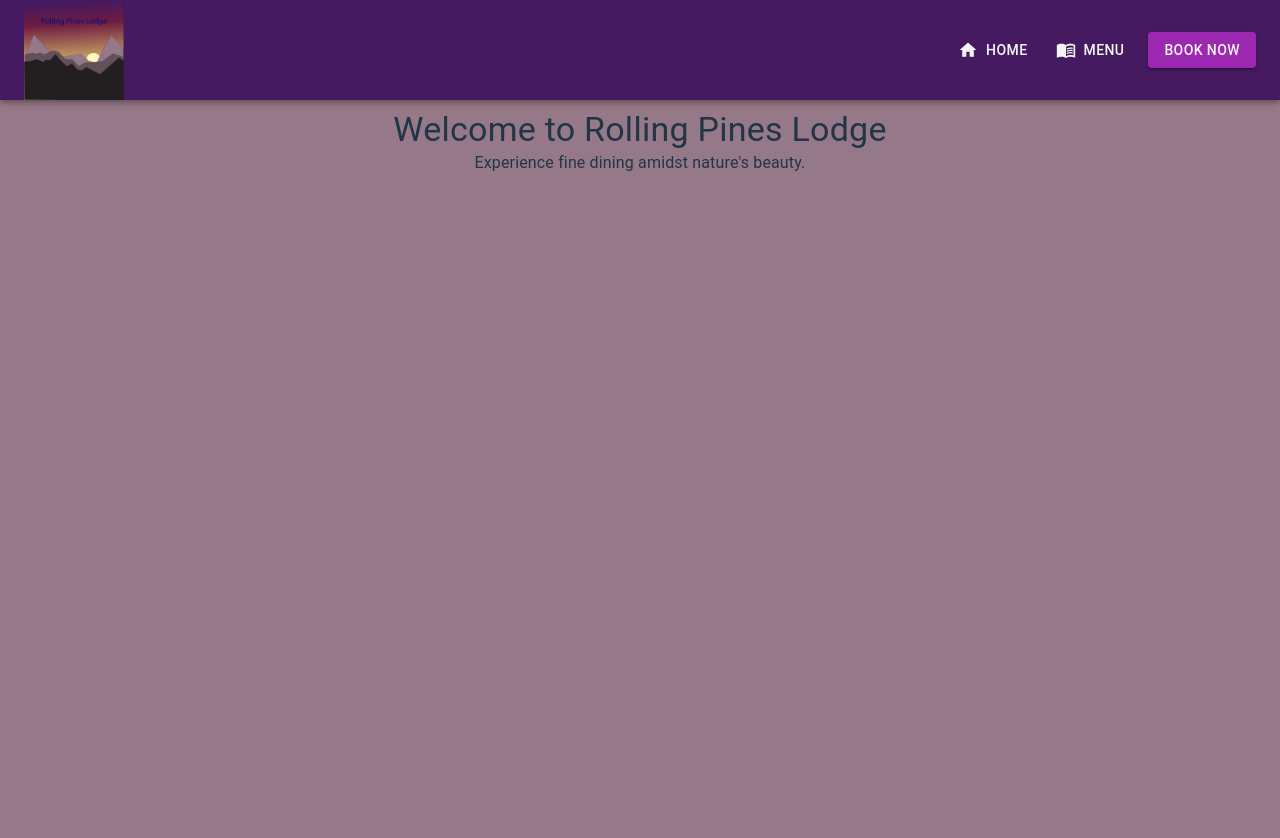
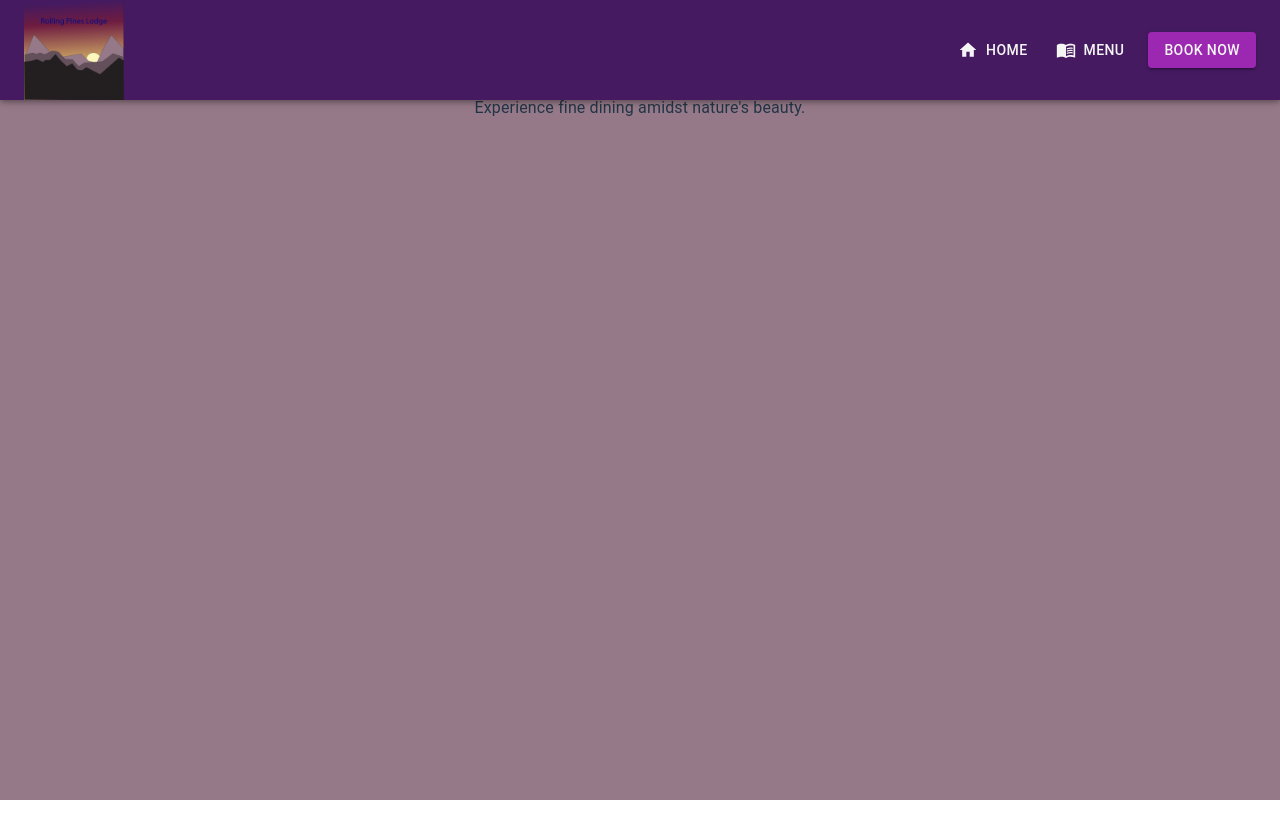
Before and after one commit to Harrison-Holt/rolling-pines-lodge, a React (Vite) app: page / in a window 1280 px wide. Shown: the top 838 px of the page. After the commit the page ends 800 px from the top, so only its background shows below. Built offline with nearby package versions, Linux system fonts and the light colour scheme.

Commit message:
Initial Commit

```diff
--- a/src/frontend/home.css
+++ b/src/frontend/home.css
@@ -8,6 +8,8 @@
     justify-content: space-between;
     align-items: center;
     background-color: #451a61;
+    padding-left: 0;
+    padding-right: 0;
   }
 
   .logo {
@@ -48,4 +50,8 @@
   html, body {
     background-color: #967988;
     overflow-x: hidden;
+    margin: 0;
+    padding: 0;
+    width: 100%;
+    height: 100%;
   }
```
